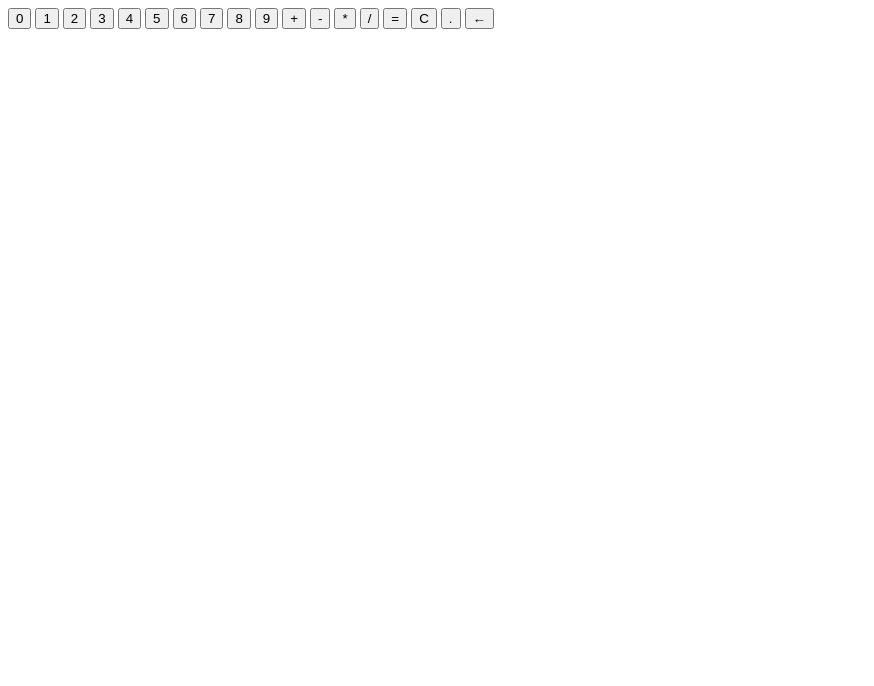
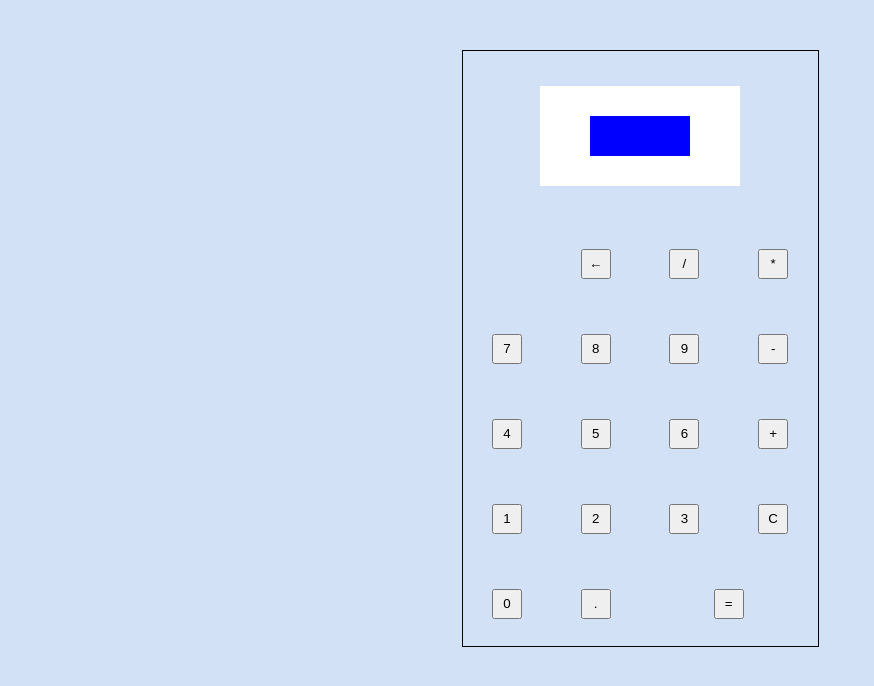
Before and after one commit to M-Brandon-Araujo/calculator, a plain HTML site: page index.html in a window 1280 px wide. Shown: the whole page, without its empty margins (0-874 px from the left). Drawn offline with Linux system fonts and the light colour scheme.

Commit message:
Rename two class names for consistency. Minor restructuring of html elements to conform to User Interface/Styling

```diff
--- a/index.html
+++ b/index.html
@@ -4,33 +4,31 @@
         <meta charset="UTF-8">
         <title>CALCULATOR</title>
         <script src="script.js" defer></script>
-        <link rel="stylesheet" src="style.css">
+        <link rel="stylesheet" href="style.css">
     </head>
     <body>
         <div class="main-container">
             <div class="display-container">
                 <div class="display-content"></div>
             </div>
-            <div class="btns-container">
-                <button class="btn number-btn" id="btn-0">0</button>
-                <button class="btn number-btn" id="btn-1">1</button>
-                <button class="btn number-btn" id="btn-2">2</button>
-                <button class="btn number-btn" id ="btn-3">3</button>
-                <button class="btn number-btn" id ="btn-4">4</button>
-                <button class="btn number-btn" id ="btn-5">5</button>
-                <button class="btn number-btn" id ="btn-6">6</button>
-                <button class="btn number-btn" id ="btn-7">7</button>
-                <button class="btn number-btn" id ="btn-8">8</button>
-                <button class="btn number-btn" id ="btn-9">9</button>
-                <button class="btn operator-btn" id ="btn-+">+</button>
-                <button class="btn operator-btn" id ="btn--">-</button>
-                <button class="btn operator-btn" id ="btn-*">*</button>
-                <button class="btn operator-btn" id ="btn-/">/</button>
+                <button class="btn number-btn zero-btn" id="btn-0">0</button>
+                <button class="btn number-btn one-btn" id="btn-1">1</button>
+                <button class="btn number-btn two-btn" id="btn-2">2</button>
+                <button class="btn number-btn three-btn" id ="btn-3">3</button>
+                <button class="btn number-btn four-btn" id ="btn-4">4</button>
+                <button class="btn number-btn five-btn" id ="btn-5">5</button>
+                <button class="btn number-btn six-btn" id ="btn-6">6</button>
+                <button class="btn number-btn seven-btn" id ="btn-7">7</button>
+                <button class="btn number-btn eight-btn" id ="btn-8">8</button>
+                <button class="btn number-btn nine-btn" id ="btn-9">9</button>
+                <button class="btn operator-btn add-btn" id ="btn-+">+</button>
+                <button class="btn operator-btn subtract-btn" id ="btn--">-</button>
+                <button class="btn operator-btn multiply-btn" id ="btn-*">*</button>
+                <button class="btn operator-btn divide-btn" id ="btn-/">/</button>
                 <button class="btn equals-btn" id ="btn-Enter">=</button>
                 <button class="btn clear-btn" id ="btn-c">C</button>
-                <button class="btn decimal-button" id ="btn-.">.</button>
-                <button class="btn backspace-button" id ="btn-Backspace">&larr;</button>
-            </div>
+                <button class="btn decimal-btn" id ="btn-.">.</button>
+                <button class="btn backspace-btn" id ="btn-Backspace">&larr;</button>
         </div>
     </body>
 </html>
```
